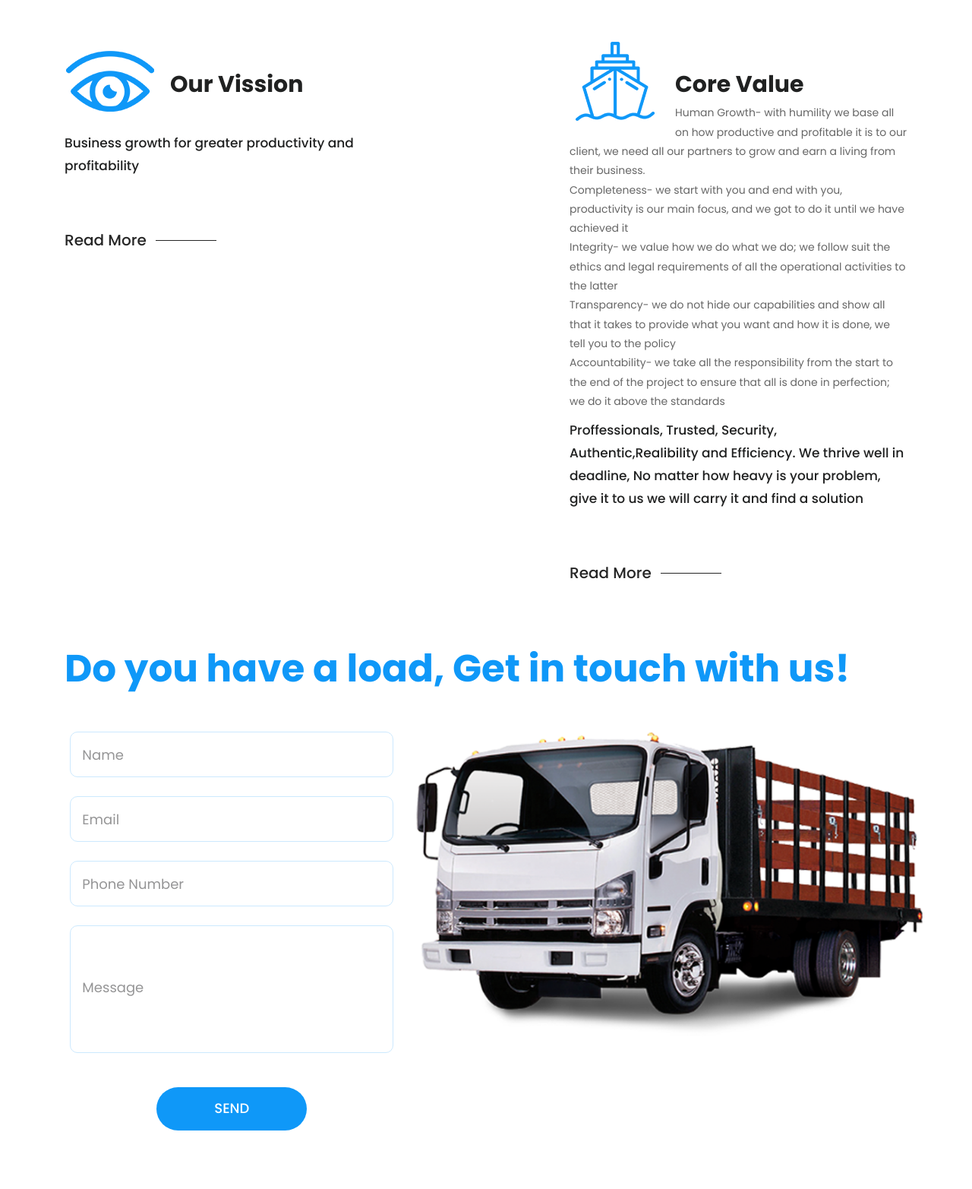
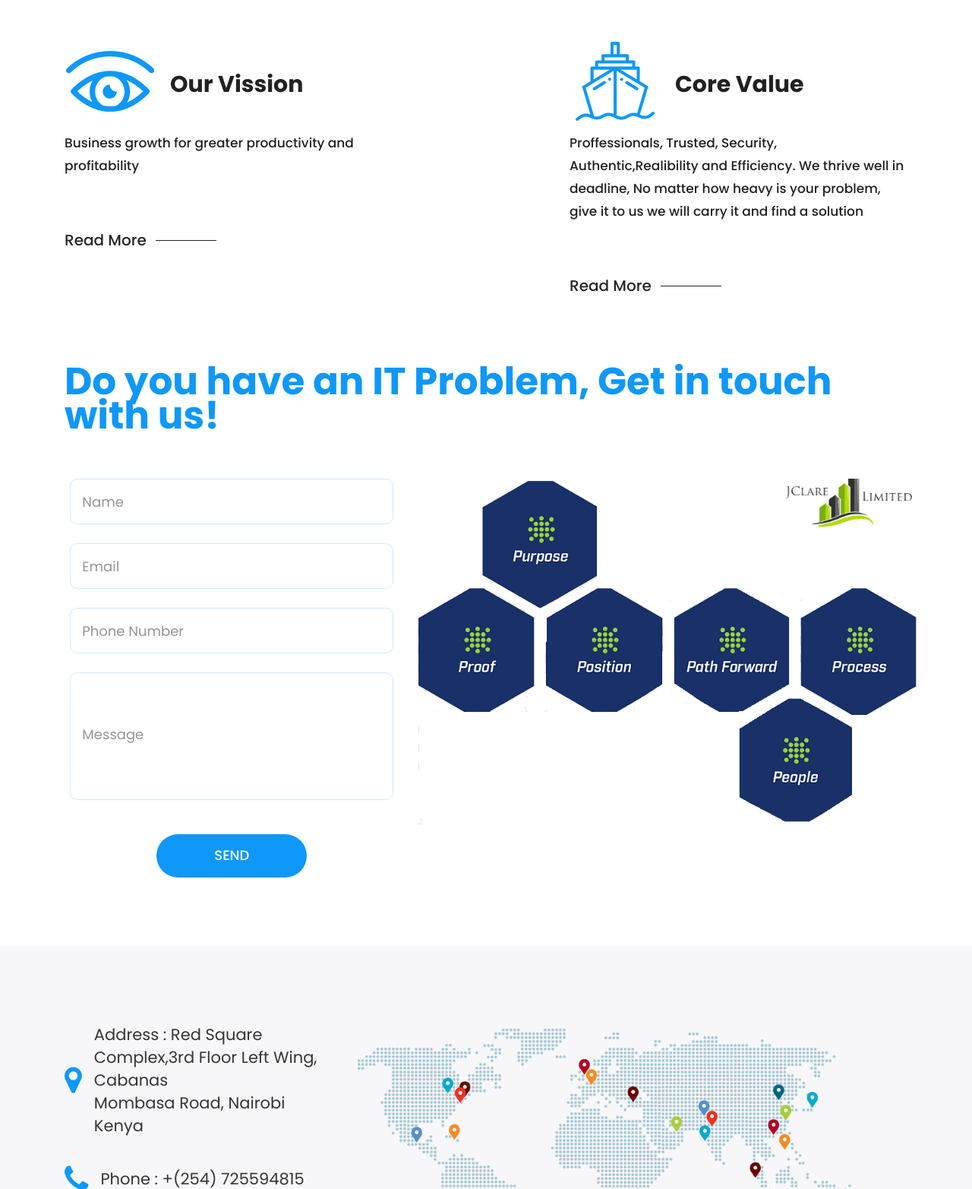
Before and after one commit to JosephAyoma/jclare, a plain HTML site: page index.html in a window 1280 px wide. Shown: the part 3280-4845 px from the top of the page at 76% size. Drawn offline with nearby package versions, Linux system fonts and the light colour scheme; files whose address does not match are found by name.

Commit message:
Update index.html

```diff
--- a/index.html
+++ b/index.html
@@ -535,12 +535,12 @@
                <div class="choose_box">
                   <i><img src="images/why2.png" alt="#" /></i>
                   <h3>Core Value</h3>
-                  <ol><li>Human Growth- with humility we base all on how productive and profitable it is to our client, we need all our partners to grow and earn a living from their business.</li>
+                 <!-- <ol><li>Human Growth- with humility we base all on how productive and profitable it is to our client, we need all our partners to grow and earn a living from their business.</li>
                      <li>Completeness- we start with you and end with you, productivity is our main focus, and we got to do it until we have achieved it</li>
                      <li>Integrity- we value how we do what we do; we follow suit the ethics and legal requirements of all the operational activities to the latter</li>
                      <li>Transparency- we do not hide our capabilities and show all that it takes to provide what you want and how it is done, we tell you to the policy</li>
                      <li>Accountability- we take all the responsibility from the start to the end of the project to ensure that all is done in perfection; we do it above the standards</li>
-                  </ol>
+                  </ol>-->
                   <p>Proffessionals, Trusted, Security, Authentic,Realibility and Efficiency. We thrive well in
                      deadline, No matter how heavy is your problem, give it to us we will carry it and find a solution</p>
                   <a class="read_more" href="#">Read More</a>
@@ -556,7 +556,7 @@
          <div class="row">
             <div class="col-md-12">
                <div class="titlepage">
-                  <h2>Do you have a load, Get in touch with us!</h2>
+                  <h2>Do you have an IT Problem, Get in touch with us!</h2>
                </div>
             </div>
          </div>
@@ -587,7 +587,7 @@
                </div>
                <div class="col-md-7">
                   <div class="co_tru">
-                     <figure><img src="images/truc4.png" alt="#" /></figure>
+                     <figure><img src="images/finance.png" alt="#" /></figure>
                   </div>
                </div>
             </div>
```
